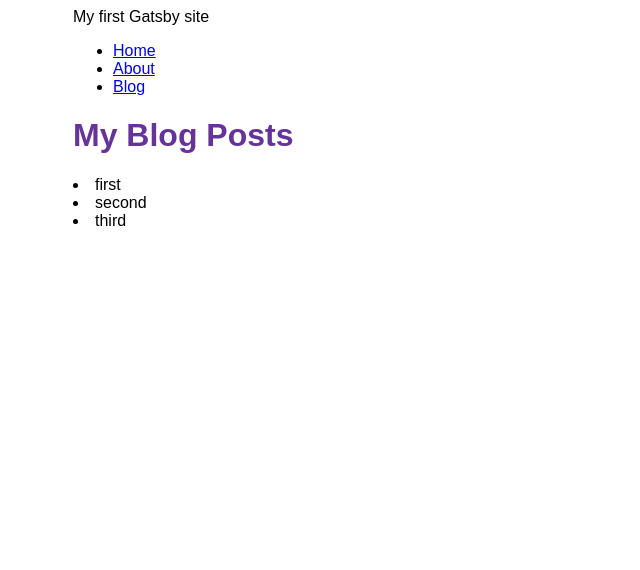
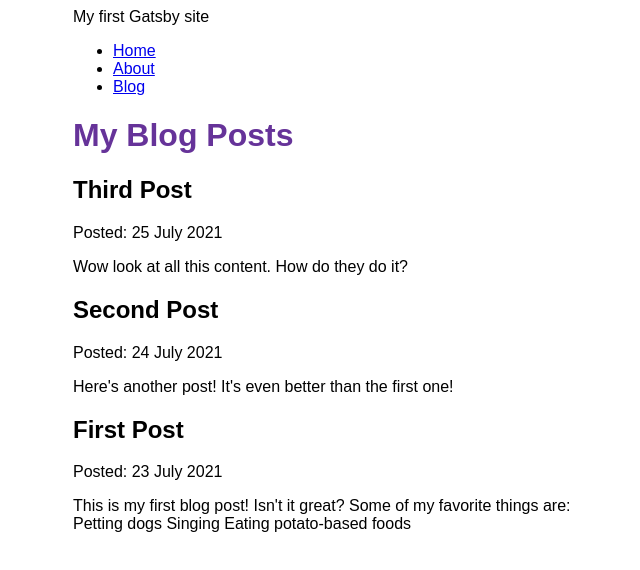
Before and after one commit to jurek2006/gatsby5-tutorial, a Gatsby site: page /blog in a window 1280 px wide. Shown: the whole page, without its empty margins (317-957 px from the left). Built offline with nearby package versions, Linux system fonts and the light colour scheme; Gatsby itself is replaced by a stand-in of ours.

Commit message:
Finished tutorial part 5

```diff
--- a/blog/first.mdx
+++ b/blog/first.mdx
@@ -1,3 +1,13 @@
-# First
+---
+title: "First Post"
+date: "2021-07-23"
+slug: "first-post"
+---
 
-First post
+This is my first blog post! Isn't it _great_?
+
+Some of my **favorite** things are:
+
+- Petting dogs
+- Singing
+- Eating potato-based foods
--- a/blog/second.mdx
+++ b/blog/second.mdx
@@ -1,3 +1,7 @@
-# Second
+---
+title: "Second Post"
+date: "2021-07-24"
+slug: "second-post"
+---
 
-Second post
+Here's another post! It's even better than the first one!
--- a/blog/third.mdx
+++ b/blog/third.mdx
@@ -1,3 +1,7 @@
-# Third
+---
+title: "Third Post"
+date: "2021-07-25"
+slug: "third-post"
+---
 
-Third post
+Wow look at all this content. How do they do it?
--- a/gatsby-config.js
+++ b/gatsby-config.js
@@ -12,6 +12,7 @@ module.exports = {
   plugins: [
     "gatsby-plugin-image",
     "gatsby-plugin-sharp",
+    "gatsby-plugin-mdx",
     {
       resolve: "gatsby-source-filesystem",
       options: {
--- a/package.json
+++ b/package.json
@@ -15,8 +15,10 @@
     "clean": "gatsby clean"
   },
   "dependencies": {
+    "@mdx-js/react": "^2.3.0",
     "gatsby": "^5.8.1",
     "gatsby-plugin-image": "^3.8.0",
+    "gatsby-plugin-mdx": "^5.8.0",
     "gatsby-plugin-sharp": "^5.8.1",
     "gatsby-source-filesystem": "^5.8.0",
     "react": "^18.2.0",
--- a/src/pages/blog.js
+++ b/src/pages/blog.js
@@ -6,8 +6,12 @@ import Seo from "../components/seo";
 const BlogPage = ({ data }) => {
   return (
     <Layout pageTitle='My Blog Posts'>
-      {data.allFile.nodes.map((node) => (
-        <li>{node.name}</li>
+      {data.allMdx.nodes.map((node) => (
+        <article key={node.id}>
+          <h2>{node.frontmatter.title}</h2>
+          <p>Posted: {node.frontmatter.date}</p>
+          <p>{node.excerpt}</p>
+        </article>
       ))}
     </Layout>
   );
@@ -15,9 +19,15 @@ const BlogPage = ({ data }) => {
 
 export const query = graphql`
   query {
-    allFile {
+    allMdx(sort: { frontmatter: { date: DESC } }) {
       nodes {
-        name
+        frontmatter {
+          title
+          slug
+          date(formatString: "DD MMMM YYYY")
+        }
+        id
+        excerpt
       }
     }
   }
```
Also changed, not shown: 1 other file.
